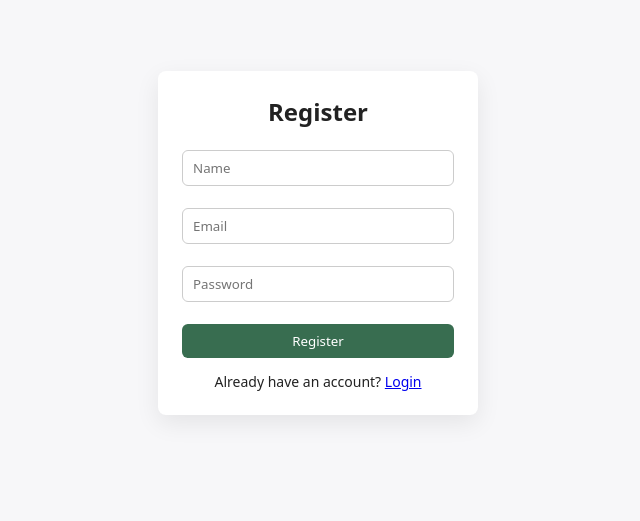
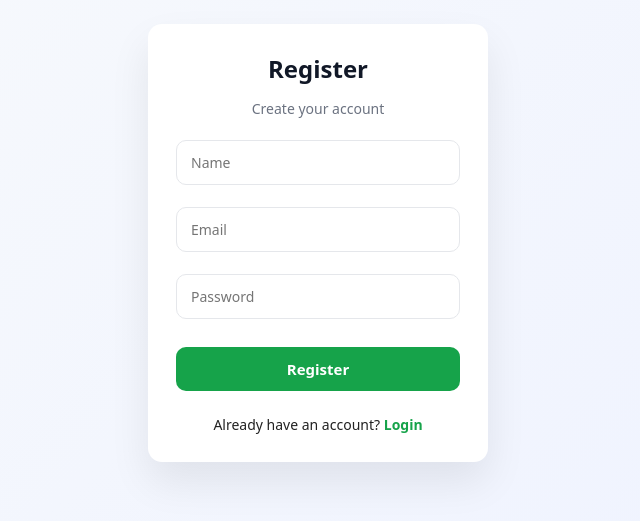
Before and after one commit to hridhka/TravelMint, a React (Vite) app in the folder client/: page /register in a window 1280 px wide. Shown: the part 157-678 px from the top of the page, without its empty margins (322-962 px from the left). Built offline with nearby package versions, Linux system fonts and the light colour scheme.

Commit message:
Completed

```diff
--- a/client/src/pages/Dashboard.css
+++ b/client/src/pages/Dashboard.css
@@ -81,7 +81,7 @@
 .trip-form input {
   padding: 10px 12px;
   border-radius: 10px;
-  border: 1px solid #d1d5db;
+  border: 1px solid #fafcfe;
   min-width: 160px;
 }
 
--- a/client/src/pages/Register.jsx
+++ b/client/src/pages/Register.jsx
@@ -7,6 +7,7 @@ function Register() {
   const [name, setName] = useState("");
   const [email, setEmail] = useState("");
   const [password, setPassword] = useState("");
+  const [success, setSuccess] = useState(false); // ✅ ADDED
   const navigate = useNavigate();
 
   const handleRegister = async (e) => {
@@ -19,17 +20,22 @@ function Register() {
         password,
       });
 
-      alert("Registration successful. Please login.");
+      setSuccess(true); // ✅ SHOW SUCCESS MESSAGE
+
+      setTimeout(() => {
         navigate("/login");
+      }, 1500); // smooth redirect
     } catch (err) {
-  console.error("Registration failed:", err.response?.data);
+      console.error(
+        "Registration failed. Email may already exist.",
+        err.response?.data
+      );
 
       alert(
         err.response?.data?.message ||
           "Registration failed. Email may already exist."
       );
     }
-
   };
 
   return (
@@ -39,31 +45,73 @@ function Register() {
         display: "flex",
         justifyContent: "center",
         alignItems: "center",
-        background: "#f7f7f9",
+        background: "linear-gradient(135deg, #f8fafc, #eef2ff)",
+        padding: "20px",
       }}
     >
       <form
         onSubmit={handleRegister}
         style={{
-          width: "320px",
-          padding: "24px",
+          width: "340px",
+          padding: "28px",
           background: "#ffffff",
-          borderRadius: "8px",
-          boxShadow: "0 8px 24px rgba(0,0,0,0.08)",
+          borderRadius: "14px",
+          boxShadow: "0 20px 40px rgba(0,0,0,0.08)",
           display: "flex",
           flexDirection: "column",
           gap: "14px",
         }}
       >
-        <h2 style={{ textAlign: "center", marginBottom: "8px" }}>
+        <h2
+          style={{
+            textAlign: "center",
+            fontSize: "24px",
+            fontWeight: "700",
+            color: "#111827",
+          }}
+        >
           Register
         </h2>
+
+        <p
+          style={{
+            textAlign: "center",
+            fontSize: "14px",
+            color: "#6b7280",
+            marginBottom: "8px",
+          }}
+        >
+          Create your account
+        </p>
+
+        {/* ✅ SUCCESS MESSAGE */}
+        {success && (
+          <div
+            style={{
+              background: "#ecfdf5",
+              color: "#065f46",
+              padding: "10px",
+              borderRadius: "10px",
+              fontSize: "14px",
+              textAlign: "center",
+              fontWeight: "500",
+            }}
+          >
+            ✅ Registration successful. Redirecting to login…
+          </div>
+        )}
 
         <input
           placeholder="Name"
           value={name}
           onChange={(e) => setName(e.target.value)}
           required
+          style={{
+            padding: "12px 14px",
+            borderRadius: "10px",
+            border: "1px solid #e5e7eb",
+            fontSize: "14px",
+          }}
         />
 
         <input
@@ -72,6 +120,12 @@ function Register() {
           value={email}
           onChange={(e) => setEmail(e.target.value)}
           required
+          style={{
+            padding: "12px 14px",
+            borderRadius: "10px",
+            border: "1px solid #e5e7eb",
+            fontSize: "14px",
+          }}
         />
 
         <input
@@ -80,13 +134,49 @@ function Register() {
           value={password}
           onChange={(e) => setPassword(e.target.value)}
           required
+          style={{
+            padding: "12px 14px",
+            borderRadius: "10px",
+            border: "1px solid #e5e7eb",
+            fontSize: "14px",
+          }}
         />
 
-        <button type="submit">Register</button>
+        <button
+          type="submit"
+          style={{
+            marginTop: "6px",
+            padding: "12px",
+            borderRadius: "10px",
+            border: "none",
+            background: "linear-gradient(135deg, #16a34a, #16a34a)",
+            color: "#ffffff",
+            fontWeight: "600",
+            fontSize: "15px",
+            cursor: "pointer",
+          }}
+        >
+          Register
+        </button>
 
-        <p style={{ textAlign: "center", fontSize: "14px" }}>
+        <p
+          style={{
+            textAlign: "center",
+            fontSize: "14px",
+            marginTop: "10px",
+          }}
+        >
           Already have an account?{" "}
-          <Link to="/login">Login</Link>
+          <Link
+            to="/login"
+            style={{
+              color: "#16a34a",
+              fontWeight: "600",
+              textDecoration: "none",
+            }}
+          >
+            Login
+          </Link>
         </p>
       </form>
     </div>
```
Lines whose indentation alone changed are shown as unchanged.
